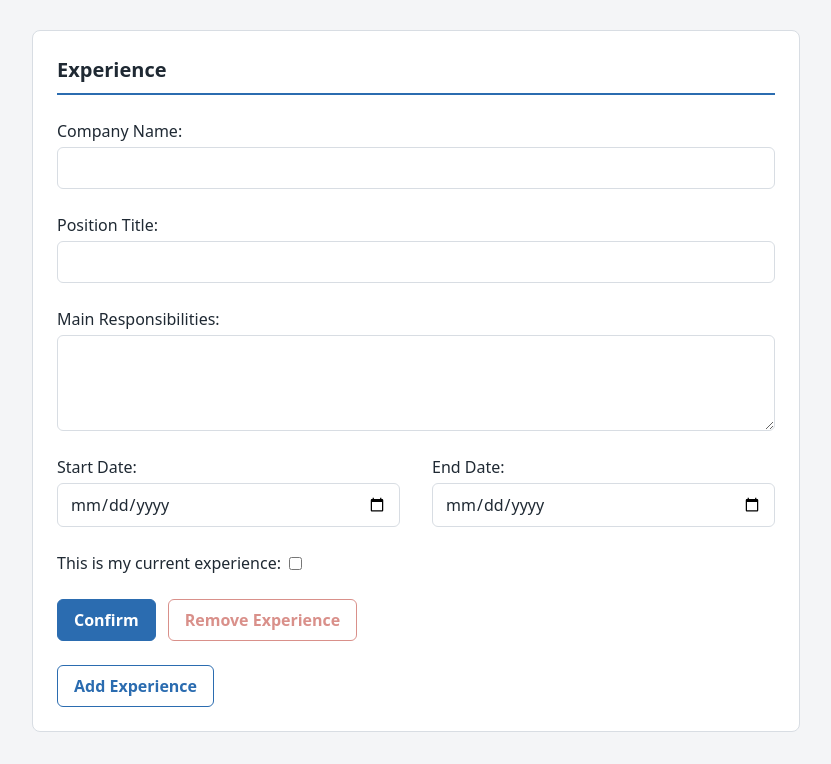
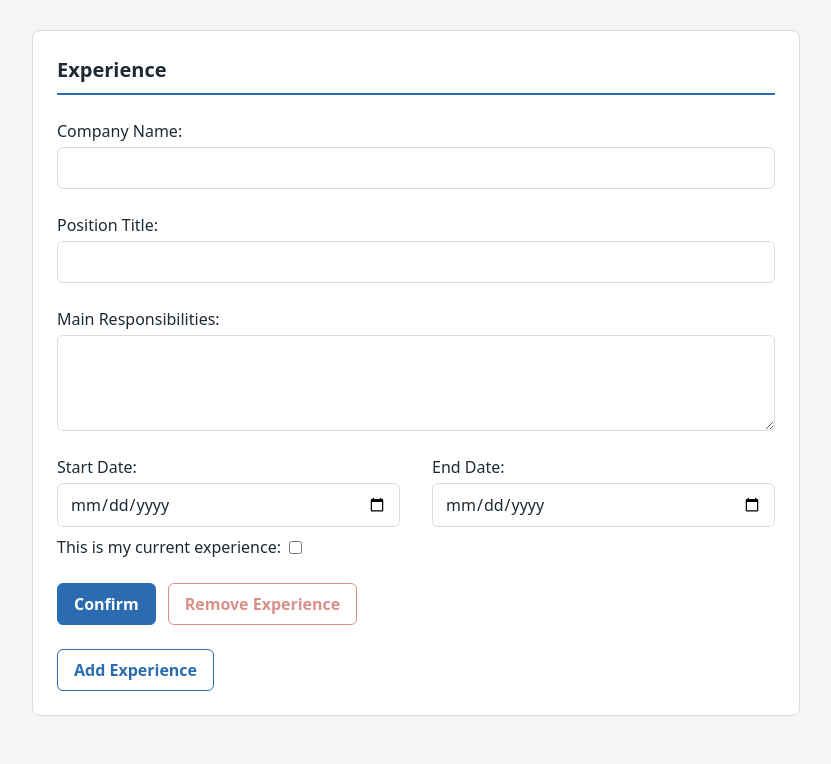
Before and after one commit to MarcusW9/cv-application, a React (Vite) app: page / in a window 1280 px wide. Shown: the part 1120-1884 px from the top of the page, without its empty margins (224-1055 px from the left). Built offline with nearby package versions, Linux system fonts and the light colour scheme.

Commit message:
Group dates and current-job checkbox in one wrapper

```diff
--- a/src/components/PracticalExperience.jsx
+++ b/src/components/PracticalExperience.jsx
@@ -101,6 +101,7 @@ function Experience({ id, onDelete, isLastExperience }) {
             onChange={handleChange}
           ></textarea>
         </label>
+        <div className="experience-period">
           <div className="experience-dates">
             <label>
               Start Date:
@@ -131,6 +132,7 @@ function Experience({ id, onDelete, isLastExperience }) {
               checked={practicalExperience.isCurrentExperience}
             />
           </label>
+        </div>
         <div className="button-row">
           <button type="button" onClick={handleToggleEdit}>
             Confirm
--- a/src/styles/PracticalExperience.css
+++ b/src/styles/PracticalExperience.css
@@ -2,6 +2,12 @@
 .experience + .experience {
   padding-top: var(--space-lg);
   border-top: 1px solid var(--border);
+}
+
+.experience-period {
+  display: flex;
+  flex-direction: column;
+  gap: 0.5rem;
 }
 
 .experience-dates {
```
Lines whose indentation alone changed are shown as unchanged.
